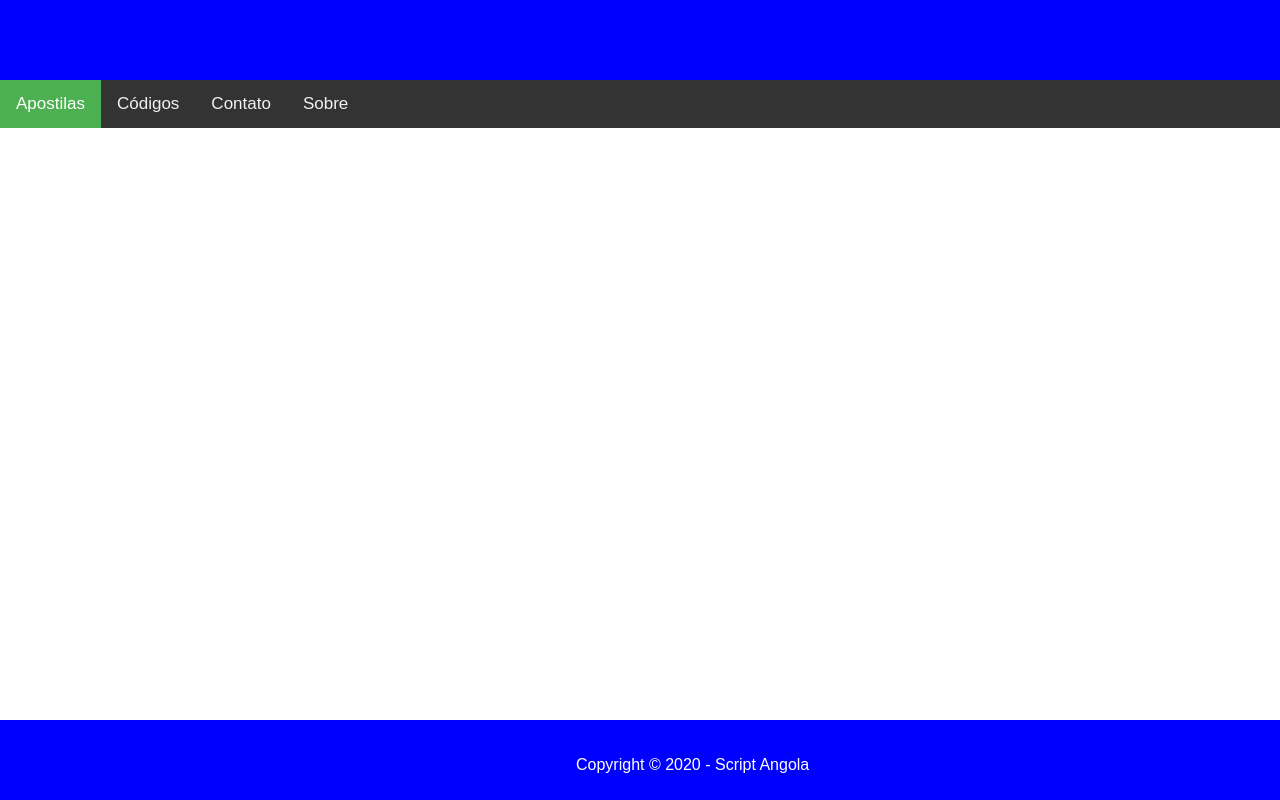
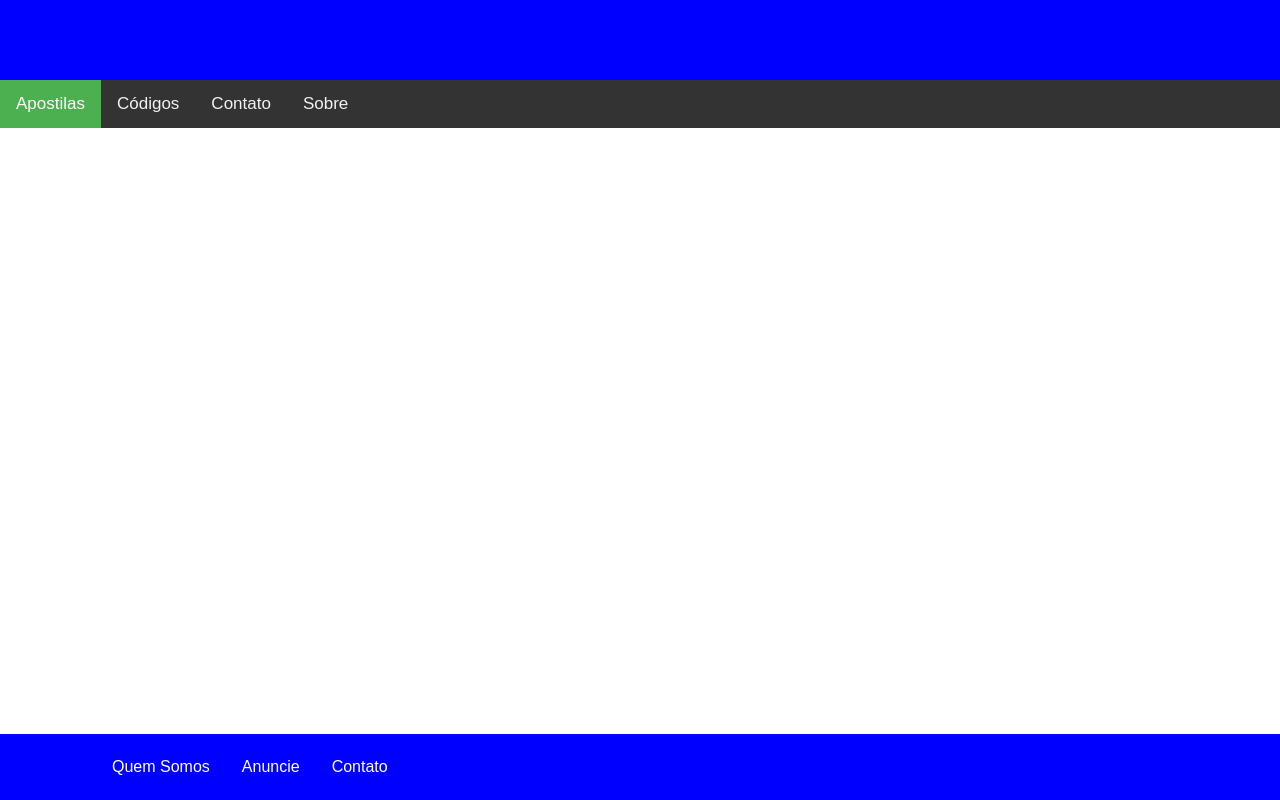
Before and after one commit to joaoDv/Script-Angola, a plain HTML site: page index.html in a window 1280 px wide. Drawn offline with Linux system fonts and the light colour scheme.

Commit message:
Melhorias nos links do footer

```diff
--- a/css/styles.css
+++ b/css/styles.css
@@ -1,9 +1,20 @@
 body {
   margin: 0;
   font-family: Arial, Helvetica, sans-serif;
-  height: 100%;
-  width: 100%;
+  max-height: 100%;
+  max-width: 100%;
 }
+
+ul, li{
+  list-style: none;
+
+}
+
+a{
+  text-decoration: none;
+  color: white;
+}
+
 
 .topbar{
   background-color: blue;
@@ -62,18 +73,23 @@ body {
   }
 }
 
-.footer{
+footer{
   background-color: blue;
   width: 100%;
-  padding: 2.5rem 0;
+  padding: 1.5rem 0;
   position: absolute;
   bottom: 0;
 }
 
-.footerInfo p{
-  left: 45%;
-  margin-right: -50%;
-  position: absolute;
-  top: 25%;
+.footerInfo{
+  display: flex;
+  flex-direction: row;
   color: #fff;
+  padding-left: 3rem;
+  flex-wrap: wrap;
 }
+
+.item{
+  padding: 0 1rem;
+
+}
--- a/index.html
+++ b/index.html
@@ -33,11 +33,12 @@
 
 
       <footer>
-        <div class="footer">
-          <div class="footerInfo">
-            <p> Copyright &copy 2020 - Script Angola</p>
-          </div>
-        </div>
+        <div class="footerInfo">
+          <section class="footerInfo flex-start">
+            <div class="item"><a href="">Quem Somos</a></div>
+            <div class="item"><a href="">Anuncie</a></div>
+            <div class="item"><a href="">Contato</a></div>
+          </section>
       </footer>
       <script src="js/script.js"></script>
 </body>
```
